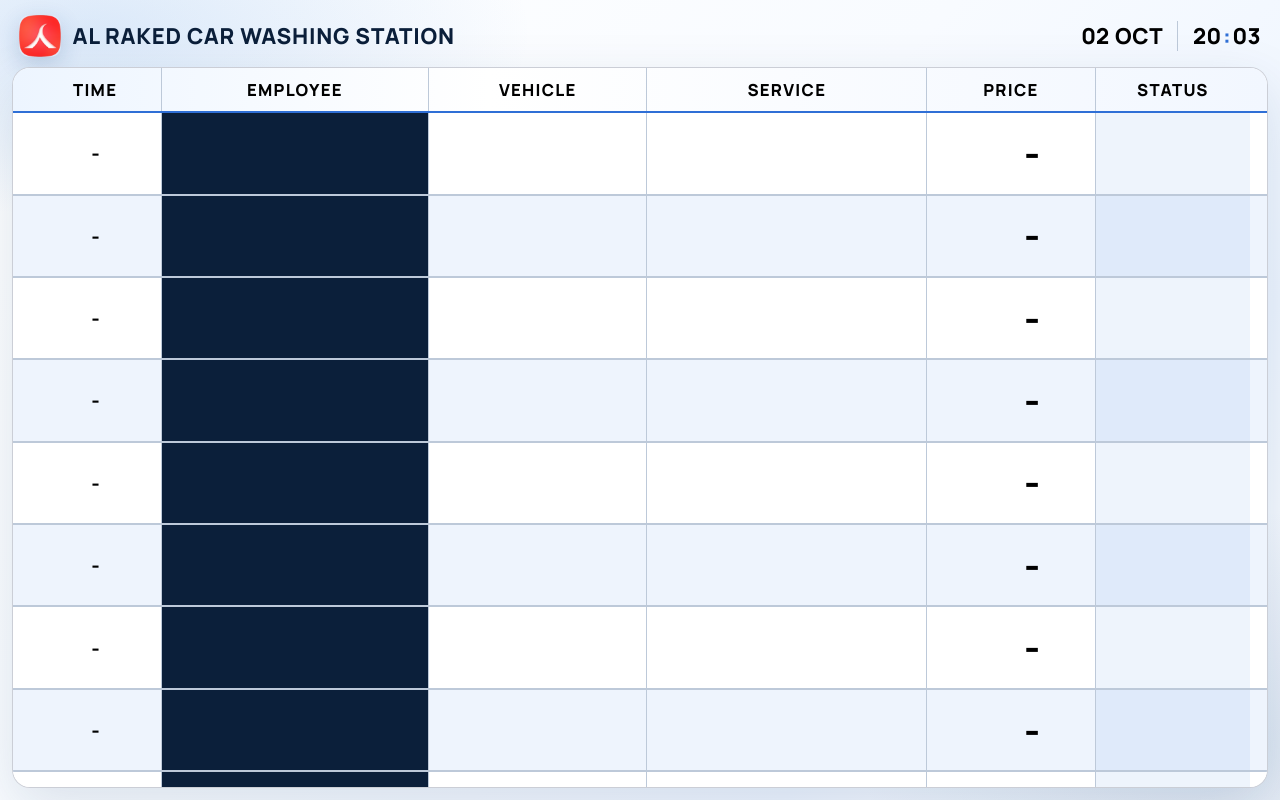
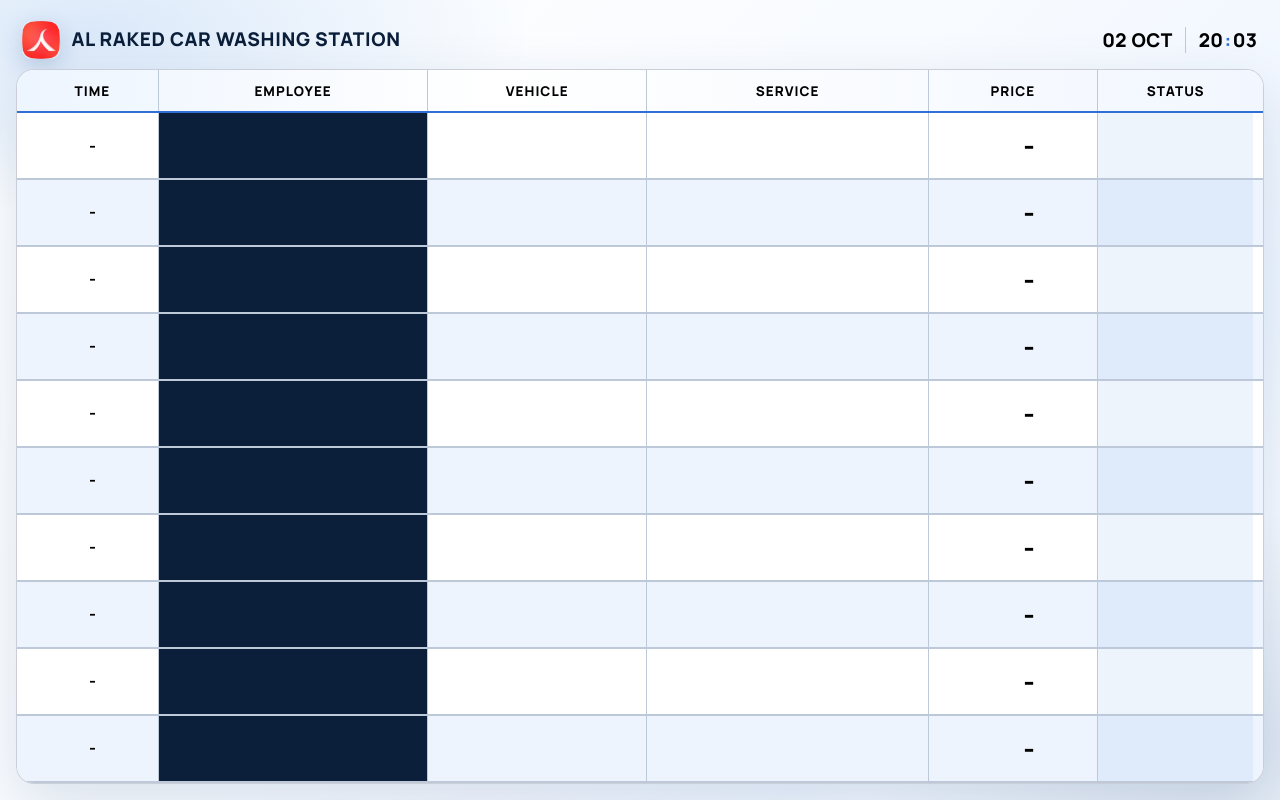
Before and after one commit to hanin-mohammed/al-raked-relay, a website: page public/index.html in a window 1280 px wide. Drawn offline with Linux system fonts and the light colour scheme; no server answers; a web font is replaced by a local one.

Commit message:
Add files via upload

```diff
--- a/public/styles.css
+++ b/public/styles.css
@@ -187,8 +187,13 @@ body::after {
 .display {
   display: grid;
   grid-template-rows: auto minmax(0, 1fr);
+  height: 100vh;
   height: 100dvh;
-  padding: clamp(0.55rem, 0.95vw, 1.15rem);
+  padding:
+    max(clamp(0.65rem, 1.25vw, 1.5rem), env(safe-area-inset-top))
+    max(clamp(0.65rem, 1.25vw, 1.5rem), env(safe-area-inset-right))
+    max(clamp(0.65rem, 1.25vw, 1.5rem), env(safe-area-inset-bottom))
+    max(clamp(0.65rem, 1.25vw, 1.5rem), env(safe-area-inset-left));
   gap: clamp(0.45rem, 0.8vh, 0.7rem);
 }
 
@@ -257,6 +262,8 @@ h1 {
 }
 
 .feed {
+  display: grid;
+  grid-template-rows: auto minmax(0, 1fr);
   min-height: 0;
   overflow: hidden;
   border: 1px solid rgba(183, 188, 199, 0.72);
@@ -304,7 +311,9 @@ h1 {
 }
 
 .entries {
+  display: grid;
   min-height: 0;
+  grid-template-rows: repeat(10, minmax(0, 1fr));
   overflow-y: auto;
   scrollbar-width: none;
 }
@@ -315,8 +324,8 @@ h1 {
 
 .entry {
   position: relative;
-  min-height: var(--row-height);
-  height: var(--row-height);
+  min-height: 0;
+  height: auto;
   border-bottom: 2px solid var(--line);
   background: rgba(255, 255, 255, 0.92);
   color: #000;
@@ -669,6 +678,80 @@ h1 {
   }
 }
 
+@media (min-width: 721px) and (max-height: 820px) {
+  .display {
+    gap: clamp(0.3rem, 0.65vh, 0.48rem);
+  }
+
+  .display-header {
+    min-height: clamp(2.65rem, 6vh, 3.15rem);
+  }
+
+  .brand-logo {
+    width: clamp(2.35rem, 2.7vw, 2.9rem);
+    height: clamp(2.35rem, 2.7vw, 2.9rem);
+  }
+
+  h1,
+  .clock {
+    font-size: clamp(1.05rem, 1.48vw, 1.55rem);
+  }
+
+  .feed-head,
+  .entry {
+    padding-inline: clamp(0.35rem, 0.75vw, 0.8rem);
+  }
+
+  .feed-head {
+    min-height: clamp(2.35rem, 5.4vh, 2.75rem);
+    font-size: clamp(0.82rem, 1.05vw, 1.08rem);
+  }
+
+  .feed-head > span,
+  .entry > .cell {
+    padding-inline: clamp(0.28rem, 0.62vw, 0.68rem);
+  }
+
+  .datetime-cell {
+    font-size: clamp(1rem, 1.3vw, 1.42rem);
+  }
+
+  .employee-cell {
+    font-size: clamp(1.42rem, 2vw, 2.05rem);
+  }
+
+  .service-cell {
+    font-size: clamp(1.08rem, 1.55vw, 1.7rem);
+  }
+
+  .entry .price-cell {
+    font-size: clamp(1.45rem, 2.15vw, 2.25rem);
+  }
+
+  .status-value {
+    font-size: clamp(0.76rem, 0.98vw, 1.05rem);
+  }
+
+  .vehicle-plate {
+    width: min(100%, 13.25rem);
+    height: clamp(2.4rem, 5.6vh, 2.85rem);
+    grid-template-columns: clamp(2.8rem, 3.5vw, 3.7rem) minmax(0, 1fr);
+  }
+
+  .vehicle-plate.is-dubai {
+    grid-template-columns: clamp(3rem, 3.75vw, 4rem) minmax(0, 1fr);
+  }
+
+  .plate-code {
+    font-size: clamp(1.2rem, 1.6vw, 1.7rem);
+  }
+
+  .plate-number,
+  .vehicle-plate.is-dubai .plate-number {
+    font-size: clamp(1.65rem, 2.3vw, 2.45rem);
+  }
+}
+
 @media (max-width: 720px) {
   body {
     overflow: auto;
```
Also changed, not shown: dist/styles.css.
